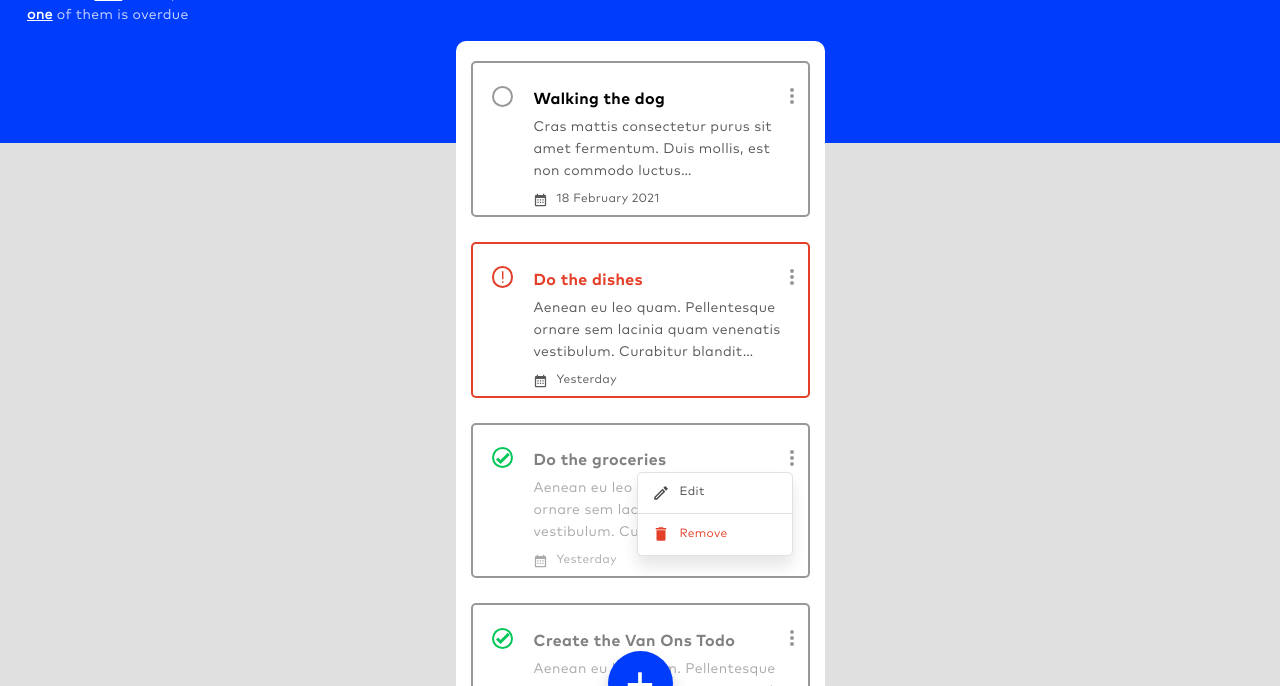
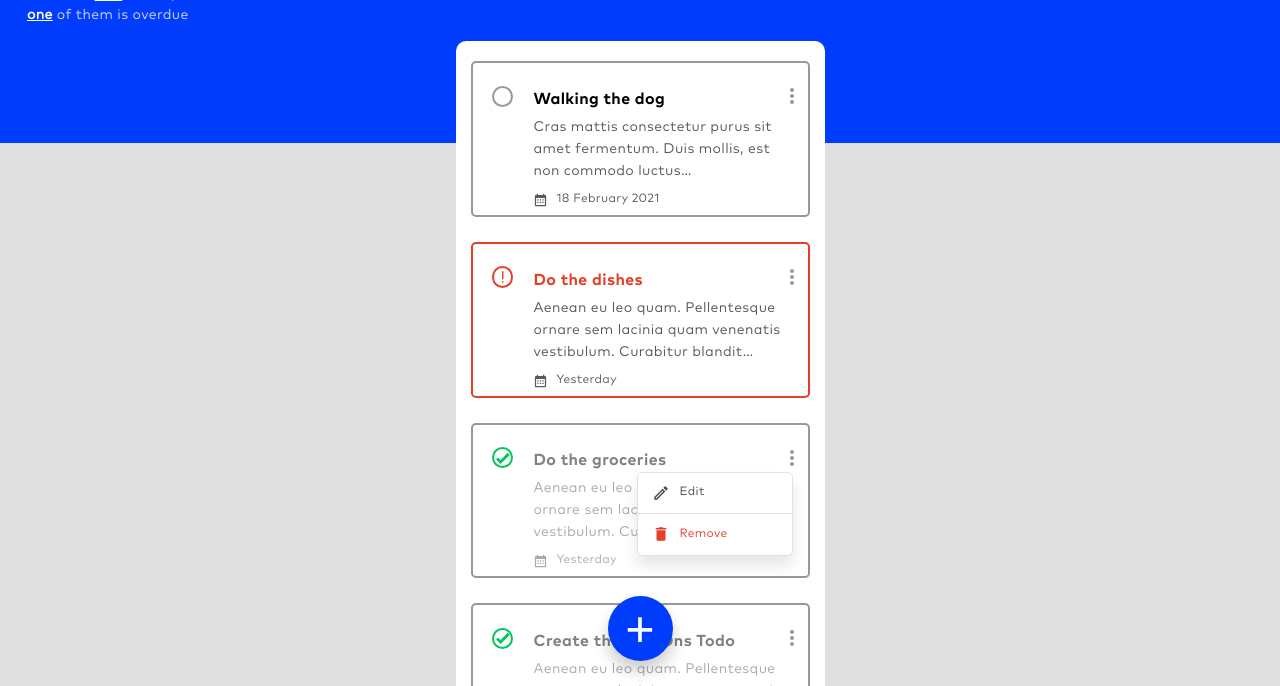
Before and after one commit to AzureCloud9/VO-Assessment-Project, a plain HTML site: page index.html in a window 1280 px wide. Shown: the part 114-800 px from the top of the page. Drawn offline with Linux system fonts and the light colour scheme.

Commit message:
Update style.css

```diff
--- a/styles/style.css
+++ b/styles/style.css
@@ -109,7 +109,8 @@
     display: flex;
     justify-content: center;
     background-color: var(--bodyBG);
-    height: 703px;
+    height: 730px;
+
 
 }
 
@@ -297,7 +298,7 @@
     justify-content: center;
     align-items: center;
     position: fixed;
-    top: 765px;
+    top: 710px;
     color: var(--whiteFont);
     background-color: #003CFB;
     width: 65px;
```
